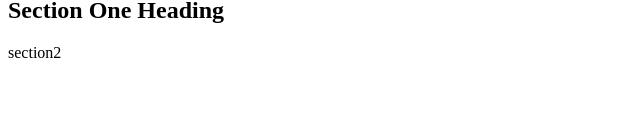
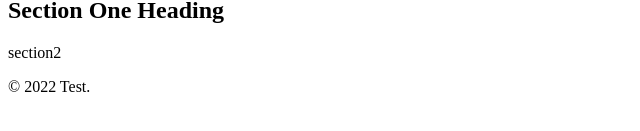
Before and after one commit to Yunusib12/project1, a plain HTML site: page index.html in a window 1280 px wide. Shown: the part 157-288 px from the top of the page, without its empty margins (0-640 px from the left). Drawn offline with Linux system fonts and the light colour scheme.

Commit message:
add footer top

```diff
--- a/index.html
+++ b/index.html
@@ -21,6 +21,11 @@
         <h2>Section One Heading</h2>
     </section>
     <section>section2</section>
+    <footer>
+        <div class="footer-top">
+            <p>© 2022 Test.</p>
+        </div>
+    </footer>
 </body>
 
 </html>
```
